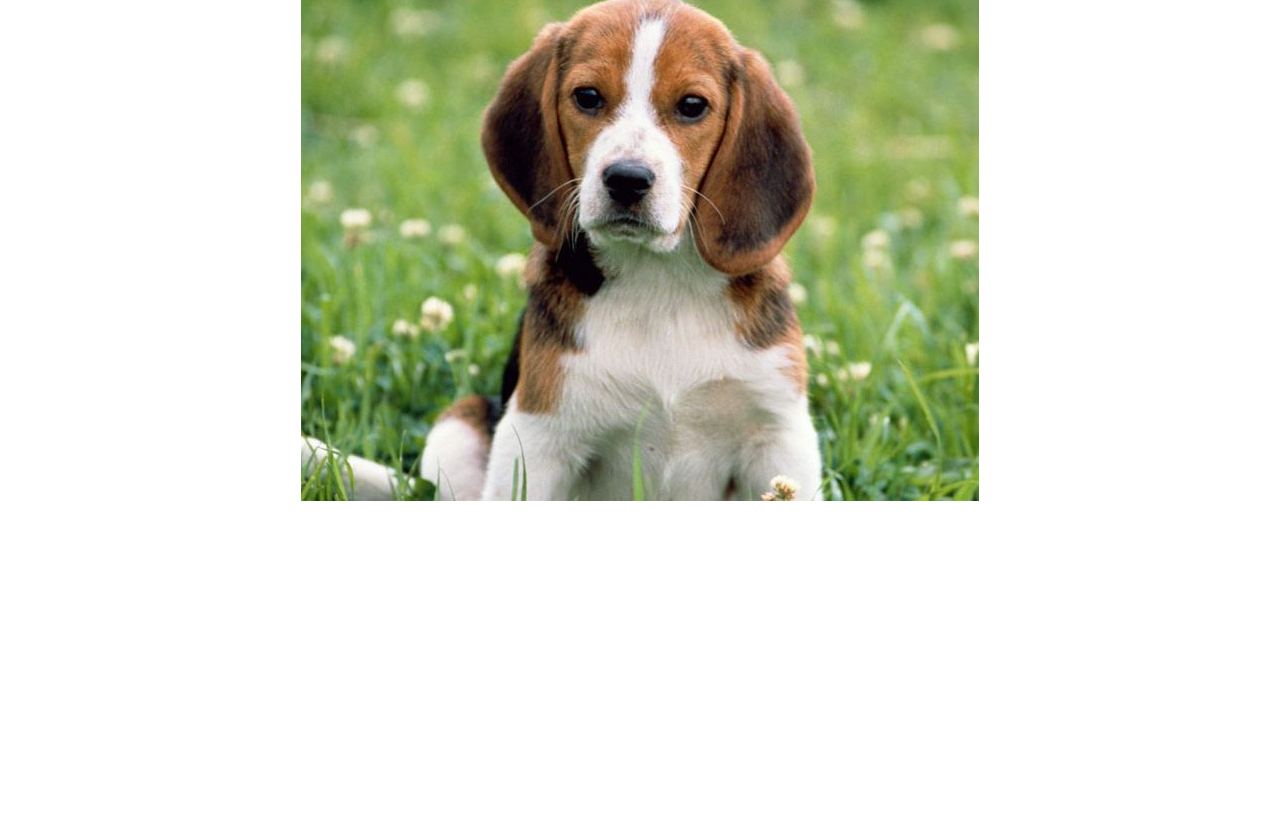
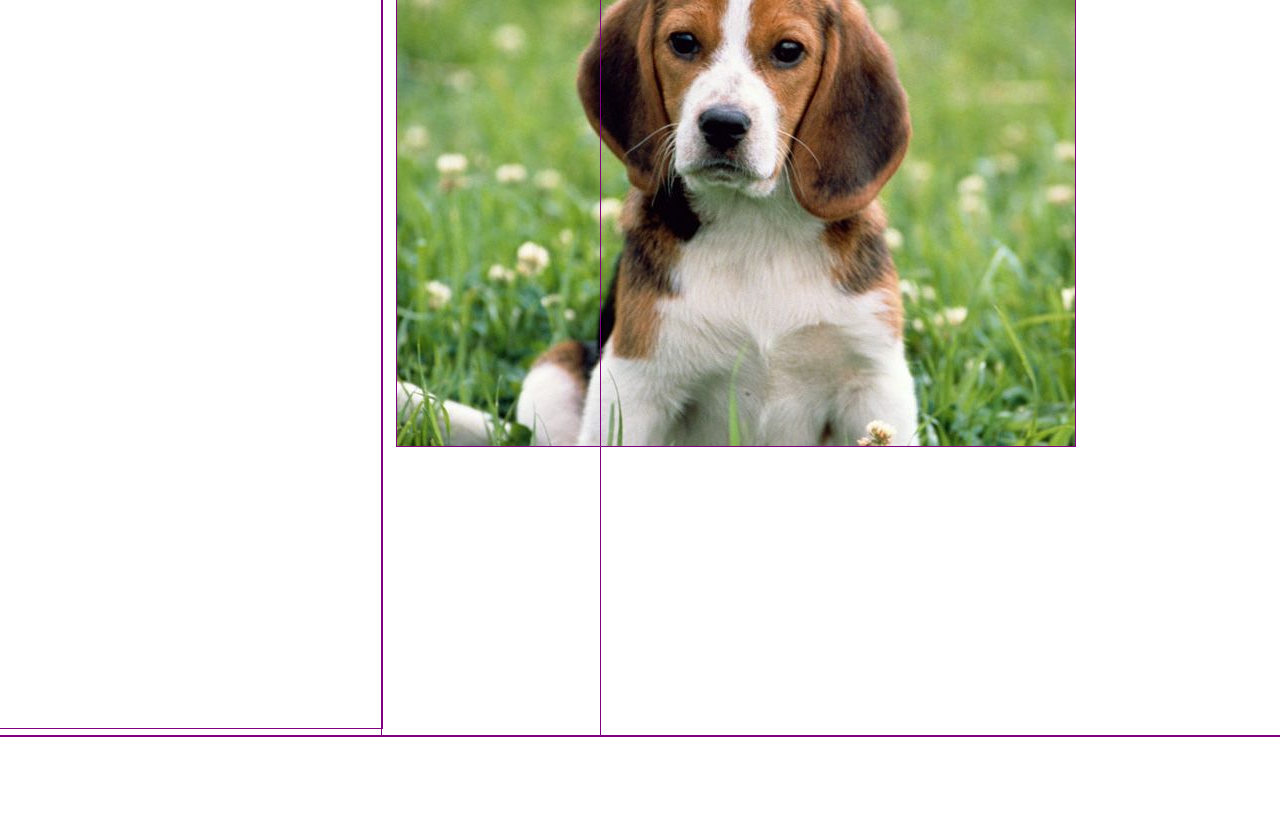
Before and after one commit to guillermogutz/fundamentos1, a plain HTML site: page index.html in a window 1280 px wide. Shown: the part 64-894 px from the top of the page. Before the commit the page ends 800 px from the top, so only its background shows below. Drawn offline with nearby package versions, Linux system fonts and the light colour scheme.

Commit message:
cambiosultimos

```diff
--- /dev/null
+++ b/css/app.css
@@ -0,0 +1,7 @@
+* {
+  outline: 1px solid purple;
+}
+
+div,section,article,ul{
+    height: 100%;
+}
--- a/index.html
+++ b/index.html
@@ -1,6 +1,7 @@
 <Doctype html>
 <html>
 <head>
+<!--tags para servidores de busqueda-->
 <meta charset="UTF-8">
 <meta name="description" content="repaso de html y css del curso fundamentos deprogramacion en el Instituto Iconos">
 <meta name="keywords" content="HTML,CSS,JS,Ejercicios,ICONOS,programacion,codigo">
@@ -8,15 +9,22 @@
 <meta name="viewport" content="width=device-width, initial-scale=1.0">
 
 <title>Template HTML</title>
-
+<link rel="stylesheet" href="https://stackpath.bootstrapcdn.com/bootstrap/4.1.3/css/bootstrap.min.css" integrity="sha384-MCw98/SFnGE8fJT3GXwEOngsV7Zt27NXFoaoApmYm81iuXoPkFOJwJ8ERdknLPMO" crossorigin="anonymous">
+<link rel="stylesheet" href="css/app.css">
 </head>
 <body>
+<main id "main"class="container">
+<section class="row">
 
-<section>
-<center>
 <h1>Repaso HTML + CSS </h1>
+<div class="col-sm-12 col-md-6 col-lg-2">
 <img src="img/perro.jpg"alt="animal">
-</center>
+
 </section>
+
+<section class="row">
+
+</section>
+</main>
 </body>
 </html>
```
Also changed, not shown: README.md.
